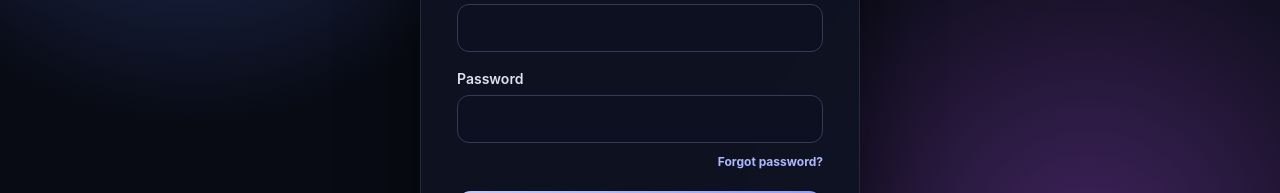
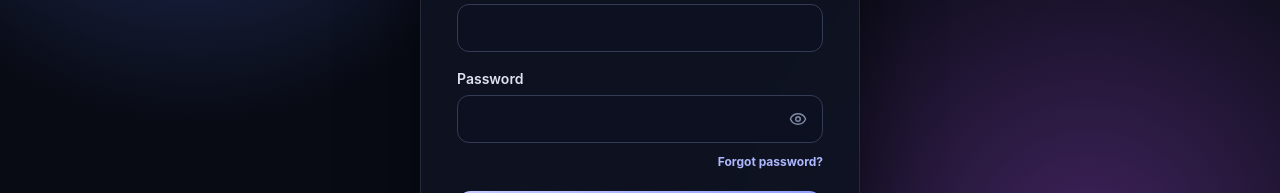
Before and after one commit to Demonetic/launch-window, a React (Vite) app in the folder frontend/: page /login in a window 1280 px wide. Shown: the part 389-582 px from the top of the page. Built offline with nearby package versions, Linux system fonts and the light colour scheme; no server answers.

Commit message:
feat: add password visibility controls

```diff
--- a/frontend/src/features/account/AccountDeletionPanel.tsx
+++ b/frontend/src/features/account/AccountDeletionPanel.tsx
@@ -9,6 +9,7 @@ import {
     useState,
 } from 'react'
 import { useDeleteAccount } from './useDeleteAccount'
+import { PasswordInput } from '../auth/PasswordInput'
 import './accountDeletion.css'
 
 export function AccountDeletionPanel() {
@@ -161,17 +162,14 @@ export function AccountDeletionPanel() {
                                 htmlFor={passwordId}
                             >
                                 <span>Current password</span>
-                                <input
+                                <PasswordInput
                                     id={passwordId}
-                                    type="password"
                                     value={password}
                                     autoComplete="current-password"
                                     placeholder="Enter your password"
                                     disabled={isPending}
                                     onChange={(event) => {
-                                        setPassword(
-                                            event.target.value,
-                                        )
+                                        setPassword(event.target.value)
                                         reset()
                                     }}
                                 />
--- a/frontend/src/features/auth/AuthFormField.tsx
+++ b/frontend/src/features/auth/AuthFormField.tsx
@@ -1,3 +1,5 @@
+import { PasswordInput } from './PasswordInput'
+
 interface AuthFormFieldProps {
     label: string
     name: string
@@ -19,28 +21,38 @@ export function AuthFormField({
                               }: AuthFormFieldProps) {
     const errorId = `${name}-error`
 
+    const inputProperties = {
+        name,
+        autoComplete,
+        minLength,
+        maxLength,
+        'aria-invalid': Boolean(error),
+        'aria-describedby': error
+            ? errorId
+            : undefined,
+        required: true,
+    }
+
     return (
         <label className="auth-field">
             <span>{label}</span>
 
-            <input
-                name={name}
-                type={type}
-                autoComplete={autoComplete}
-                minLength={minLength}
-                maxLength={maxLength}
-                aria-invalid={Boolean(error)}
-                aria-describedby={error ? errorId : undefined}
-                required
-            />
+            {type === 'password' ? (
+                <PasswordInput {...inputProperties} />
+            ) : (
+                <input
+                    {...inputProperties}
+                    type={type}
+                />
+            )}
 
             {error && (
                 <span
                     className="auth-field-error"
                     id={errorId}
                 >
-          {error}
-        </span>
+                    {error}
+                </span>
             )}
         </label>
     )
--- /dev/null
+++ b/frontend/src/features/auth/PasswordInput.tsx
@@ -0,0 +1,56 @@
+import {
+    Eye,
+    EyeOff,
+} from 'lucide-react'
+import {
+    type InputHTMLAttributes,
+    useState,
+} from 'react'
+import './passwordInput.css'
+
+type PasswordInputProps = Omit<
+    InputHTMLAttributes<HTMLInputElement>,
+    'type'
+>
+
+export function PasswordInput(
+    props: PasswordInputProps,
+) {
+    const [isVisible, setIsVisible] = useState(false)
+
+    return (
+        <div className="password-input">
+            <input
+                {...props}
+                type={isVisible ? 'text' : 'password'}
+            />
+
+            <button
+                type="button"
+                className="password-visibility-button"
+                aria-label={
+                    isVisible
+                        ? 'Hide password'
+                        : 'Show password'
+                }
+                aria-pressed={isVisible}
+                disabled={props.disabled}
+                onClick={() =>
+                    setIsVisible((visible) => !visible)
+                }
+            >
+                {isVisible ? (
+                    <EyeOff
+                        aria-hidden="true"
+                        size={18}
+                    />
+                ) : (
+                    <Eye
+                        aria-hidden="true"
+                        size={18}
+                    />
+                )}
+            </button>
+        </div>
+    )
+}
--- /dev/null
+++ b/frontend/src/features/auth/passwordInput.css
@@ -0,0 +1,43 @@
+.password-input {
+    position: relative;
+    width: 100%;
+}
+
+.password-input > input {
+    padding-right: 48px;
+}
+
+.password-visibility-button {
+    position: absolute;
+    top: 50%;
+    right: 7px;
+    display: grid;
+    width: 36px;
+    height: 36px;
+    place-items: center;
+    padding: 0;
+    border: 0;
+    border-radius: 10px;
+    color: #7f89a4;
+    background: transparent;
+    cursor: pointer;
+    transform: translateY(-50%);
+    transition:
+            color 160ms ease,
+            background 160ms ease;
+}
+
+.password-visibility-button:hover:not(:disabled) {
+    color: #d9ddff;
+    background: rgb(158 170 255 / 10%);
+}
+
+.password-visibility-button:focus-visible {
+    outline: 2px solid #aeb7ff;
+    outline-offset: 1px;
+}
+
+.password-visibility-button:disabled {
+    cursor: not-allowed;
+    opacity: 0.5;
+}
```
